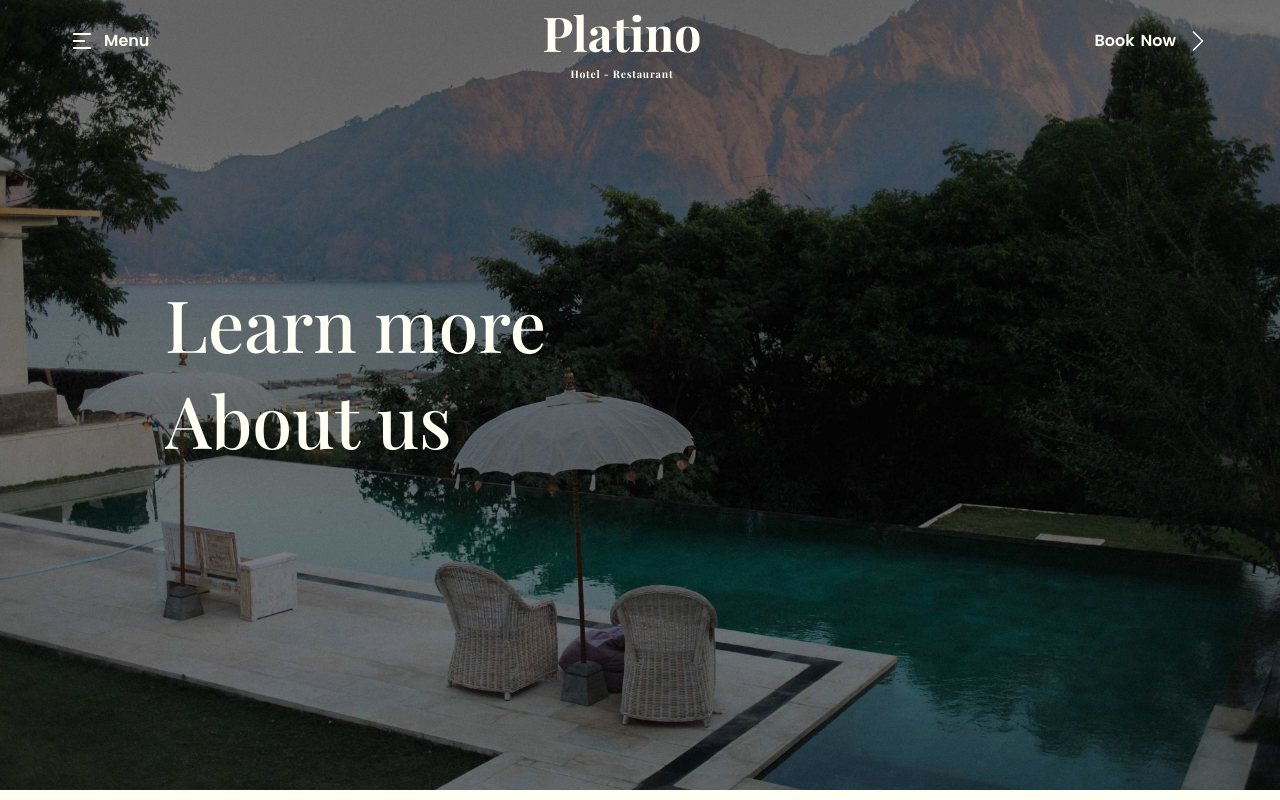
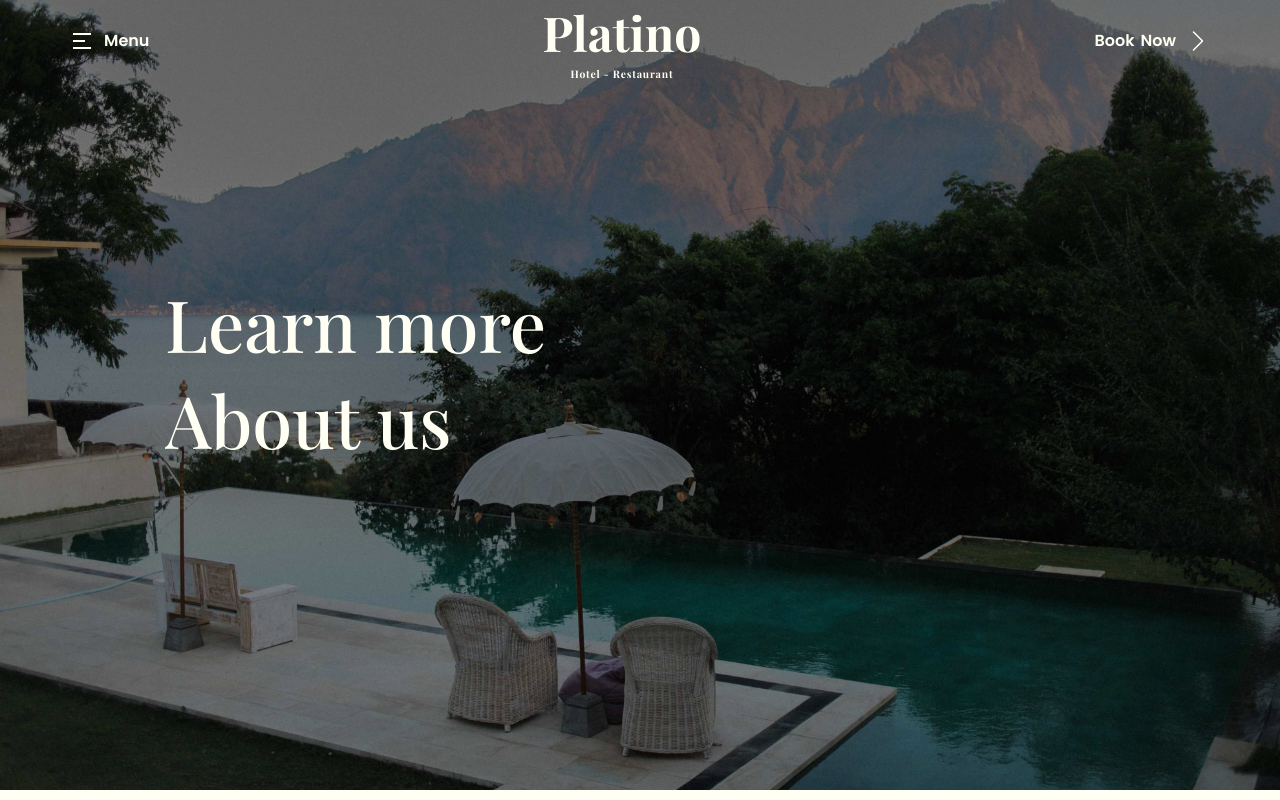
Before and after one commit to Sumukha210/platino, a Next.js app: page /about in a window 1280 px wide. Shown: the top 800 px of the page. Built offline with nearby package versions, Linux system fonts and the light colour scheme.

Commit message:
setting banner img to center

```diff
--- a/src/components/modules/hero/styles.ts
+++ b/src/components/modules/hero/styles.ts
@@ -4,7 +4,7 @@
 export const Banner = styled.div<bannerProp>`
   background-image: linear-gradient(rgba(0, 0, 0, 0.5), rgba(0, 0, 0, 0.4)),
     url(${props => props.bannerImg.src});
-  background-position: 100% 100%;
+  background-position: center;
   background-repeat: no-repeat;
   background-size: cover;
   width: 100vw;
```
